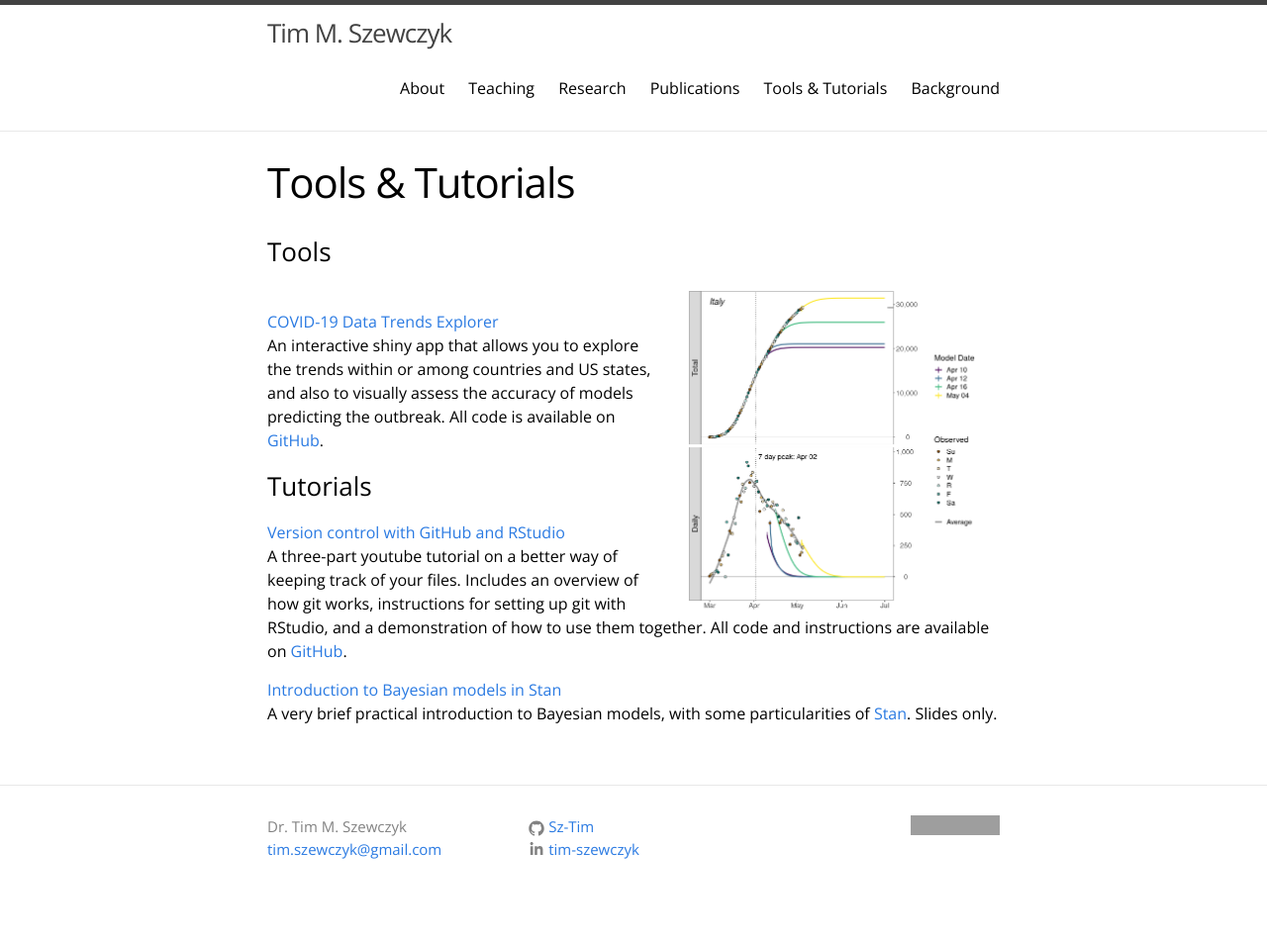
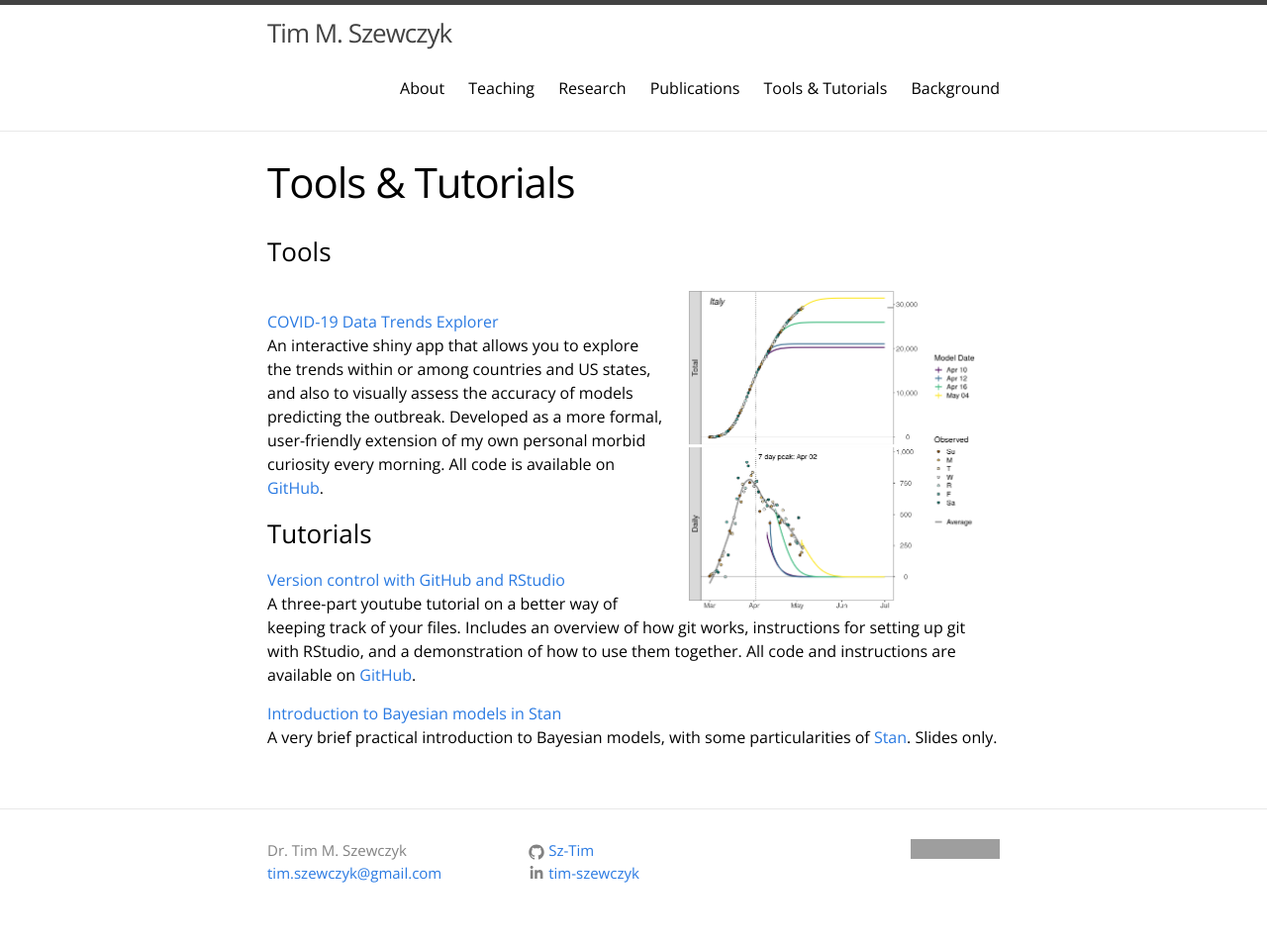
Before and after one commit to Sz-Tim/Sz-Tim.github.io, a Jekyll site: the page built from tools.md, in a window 1280 px wide. Shown: the whole page at 99% size. Built offline with Jekyll 4.4.1, drawn with Linux system fonts in a browser that asks for light colours; before the commit the page ends 929 px from its top, so only the background shows below that; grey boxes are pictures that could not be loaded.

Commit message:
added descriptions

```diff
--- a/tools.md
+++ b/tools.md
@@ -8,7 +8,7 @@ weight: 5
 ### Tools
 <img align="right" width="300" height="330" style="margin: 0px 20px" src="{{ site.url }}/assets/COVID_Italy.png">
 [COVID-19 Data Trends Explorer](https://sz-tim.shinyapps.io/covid19-ihme/)
-An interactive shiny app that allows you to explore the trends within or among countries and US states, and also to visually assess the accuracy of models predicting the outbreak. All code is available on [GitHub](https://github.com/Sz-Tim/COVID19-IHME).
+An interactive shiny app that allows you to explore the trends within or among countries and US states, and also to visually assess the accuracy of models predicting the outbreak. Developed as a more formal, user-friendly extension of my own personal morbid curiosity every morning. All code is available on [GitHub](https://github.com/Sz-Tim/COVID19-IHME).
 
 
 ### Tutorials
```
